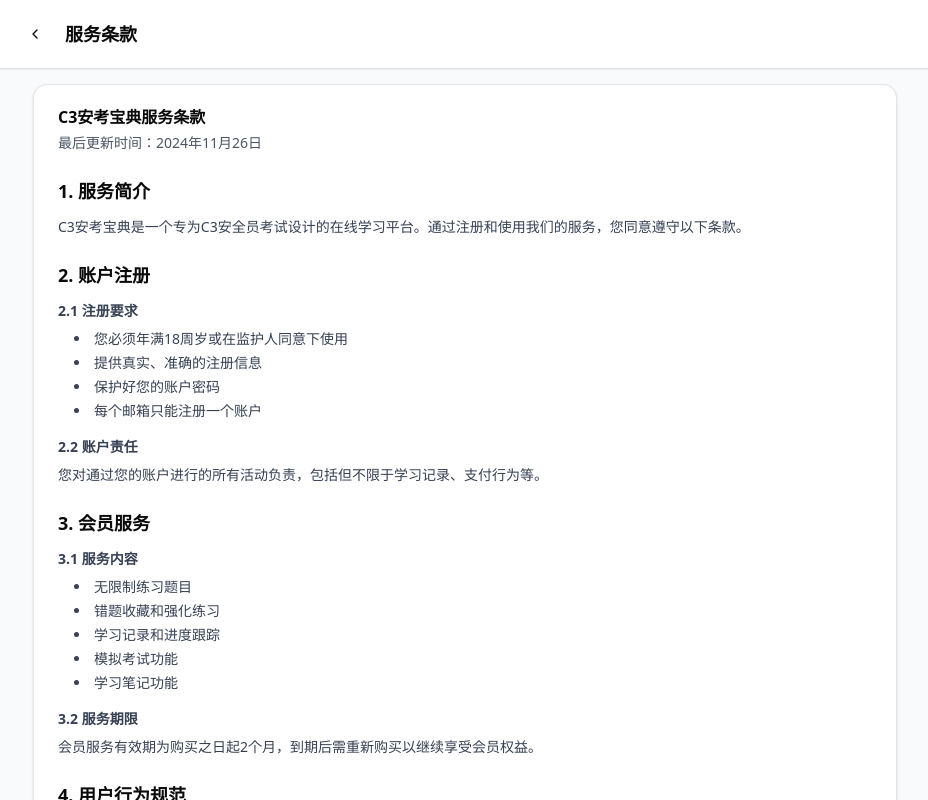
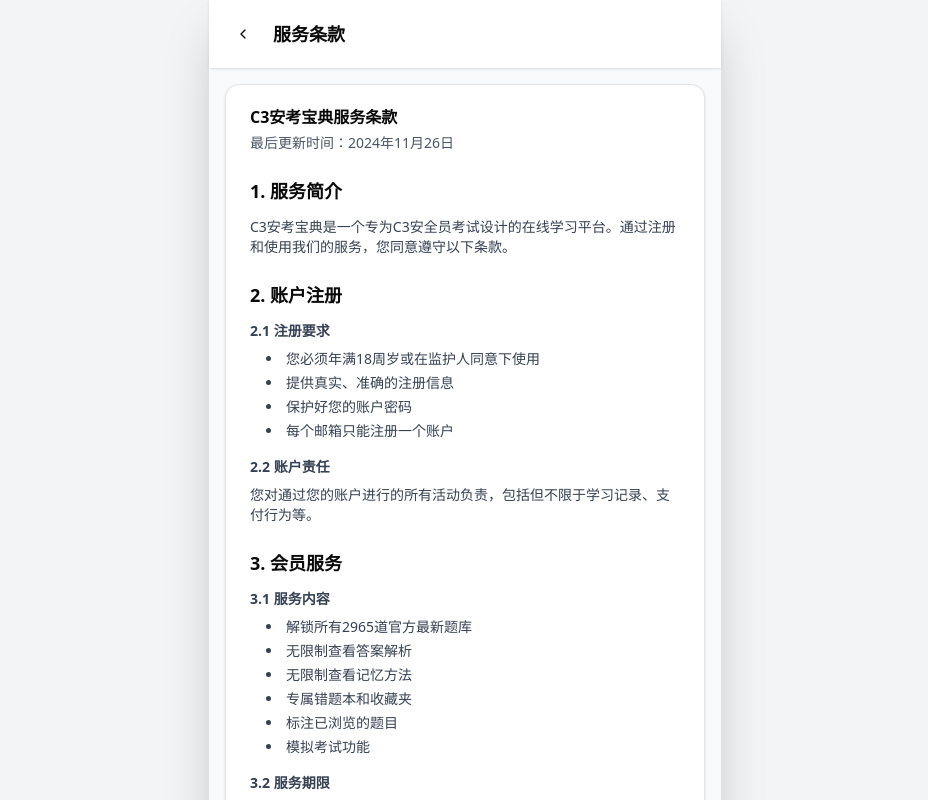
Before and after one commit to ak5695/20251123_c3, a Next.js app: page /terms in a window 1280 px wide. Shown: the top 800 px of the page, without its empty margins (175-1103 px from the left). Built offline with nearby package versions, Linux system fonts and the light colour scheme.

Commit message:
完整收费功能

```diff
--- a/app/layout.tsx
+++ b/app/layout.tsx
@@ -20,9 +20,11 @@
 }>) {
   return (
     <html lang="en">
-      <body className={`antialiased`}>
+      <body className={`antialiased bg-gray-100`}>
         <Providers>
-          {children}
+          <div className="mx-auto max-w-lg min-h-screen bg-gray-50 shadow-2xl">
+            {children}
+          </div>
           <Toaster />
         </Providers>
       </body>
--- a/app/page.tsx
+++ b/app/page.tsx
@@ -146,7 +146,7 @@
   }) => (
     <button
       onClick={onClick}
-      className={`flex flex-col items-center justify-center p-1 rounded hover:bg-gray-50 transition-all active:scale-95 w-full ${bgColor} bg-opacity-20`}
+      className={`flex flex-col items-center justify-center p-1 rounded hover:bg-gray-50 transition-all active:scale-90 w-full ${bgColor} bg-opacity-20 hover:bg-opacity-30`}
     >
       <span className={`text-sm font-bold ${color}`}>{value}</span>
       <span className="text-[10px] text-gray-500">{label}</span>
@@ -282,13 +282,13 @@
         </div>
       </header>
 
-      <main className="p-2 space-y-2 max-w-md mx-auto">
+      <main className="p-2 space-y-2">
         {/* Top Actions */}
         <div className="grid grid-cols-3 gap-2 mb-2">
           {topActions.map((action) => (
             <Card
               key={action.label}
-              className="cursor-pointer hover:shadow-md transition-all active:scale-95 border-none shadow-sm py-2"
+              className="cursor-pointer hover:shadow-md transition-all active:scale-90 border-none shadow-sm py-2"
               onClick={() => router.push(action.href)}
             >
               <CardContent className="flex flex-col items-center justify-center p-0 gap-2">
--- a/app/terms/page.tsx
+++ b/app/terms/page.tsx
@@ -66,11 +66,12 @@
                   <strong>3.1 服务内容</strong>
                 </p>
                 <ul className="list-disc list-inside ml-4 space-y-1">
-                  <li>无限制练习题目</li>
-                  <li>错题收藏和强化练习</li>
-                  <li>学习记录和进度跟踪</li>
-                  <li>模拟考试功能</li>
-                  <li>学习笔记功能</li>
+              <li>解锁所有2965道官方最新题库</li>
+              <li>无限制查看答案解析</li>
+              <li>无限制查看记忆方法</li>
+              <li>专属错题本和收藏夹</li>
+              <li>标注已浏览的题目</li>
+              <li>模拟考试功能</li>
                 </ul>
 
                 <p className="mt-4">
--- a/components/quiz-view.tsx
+++ b/components/quiz-view.tsx
@@ -1389,7 +1389,7 @@
 
   return (
     <div
-      className="flex flex-col h-screen bg-gray-50"
+      className="flex flex-col h-screen bg-gray-50 relative"
       onTouchStart={onTouchStart}
       onTouchMove={onTouchMove}
       onTouchEnd={onTouchEnd}
@@ -1540,7 +1540,7 @@
                 className="scroll-mt-24"
               >
                 <Card
-                  className="p-2 cursor-pointer hover:shadow-md transition-all active:scale-[0.98] gap-0"
+                  className="p-2 cursor-pointer hover:shadow-md transition-all active:scale-95 gap-0"
                   onClick={() => {
                     vibrate();
                     // 标记正在导航到详情页，阻止handleScroll和cleanup保存错误的位置
@@ -1798,7 +1798,7 @@
                 return (
                   <div
                     key={opt.label}
-                    className={`flex items-center p-3 border rounded-lg cursor-pointer transition-all active:scale-[0.98] ${optionStyle}`}
+                    className={`flex items-center p-3 border rounded-lg cursor-pointer transition-all active:scale-95 ${optionStyle}`}
                     onClick={() => {
                       if (!isReciteMode) {
                         vibrate();
--- a/components/ui/button.tsx
+++ b/components/ui/button.tsx
@@ -7,7 +7,7 @@
 import { cn, vibrate } from "@/lib/utils";
 
 const buttonVariants = cva(
-  "inline-flex items-center justify-center gap-2 whitespace-nowrap rounded-md text-sm font-medium transition-all disabled:pointer-events-none disabled:opacity-50 [&_svg]:pointer-events-none [&_svg:not([class*='size-'])]:size-4 shrink-0 [&_svg]:shrink-0 outline-none focus-visible:border-ring focus-visible:ring-ring/50 focus-visible:ring-[3px] aria-invalid:ring-destructive/20 dark:aria-invalid:ring-destructive/40 aria-invalid:border-destructive active:scale-95",
+  "inline-flex items-center justify-center gap-2 whitespace-nowrap rounded-md text-sm font-medium transition-all disabled:pointer-events-none disabled:opacity-50 [&_svg]:pointer-events-none [&_svg:not([class*='size-'])]:size-4 shrink-0 [&_svg]:shrink-0 outline-none focus-visible:border-ring focus-visible:ring-ring/50 focus-visible:ring-[3px] aria-invalid:ring-destructive/20 dark:aria-invalid:ring-destructive/40 aria-invalid:border-destructive active:scale-90",
   {
     variants: {
       variant: {
```
